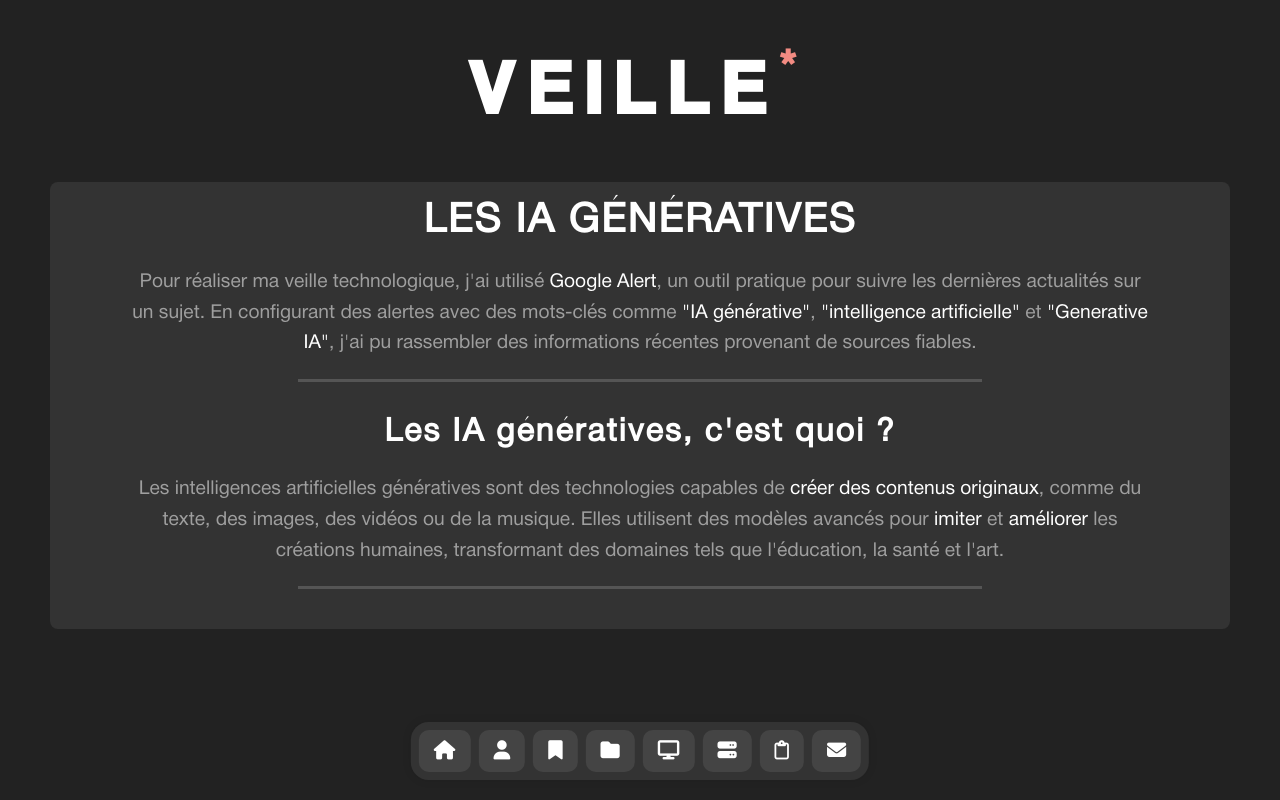
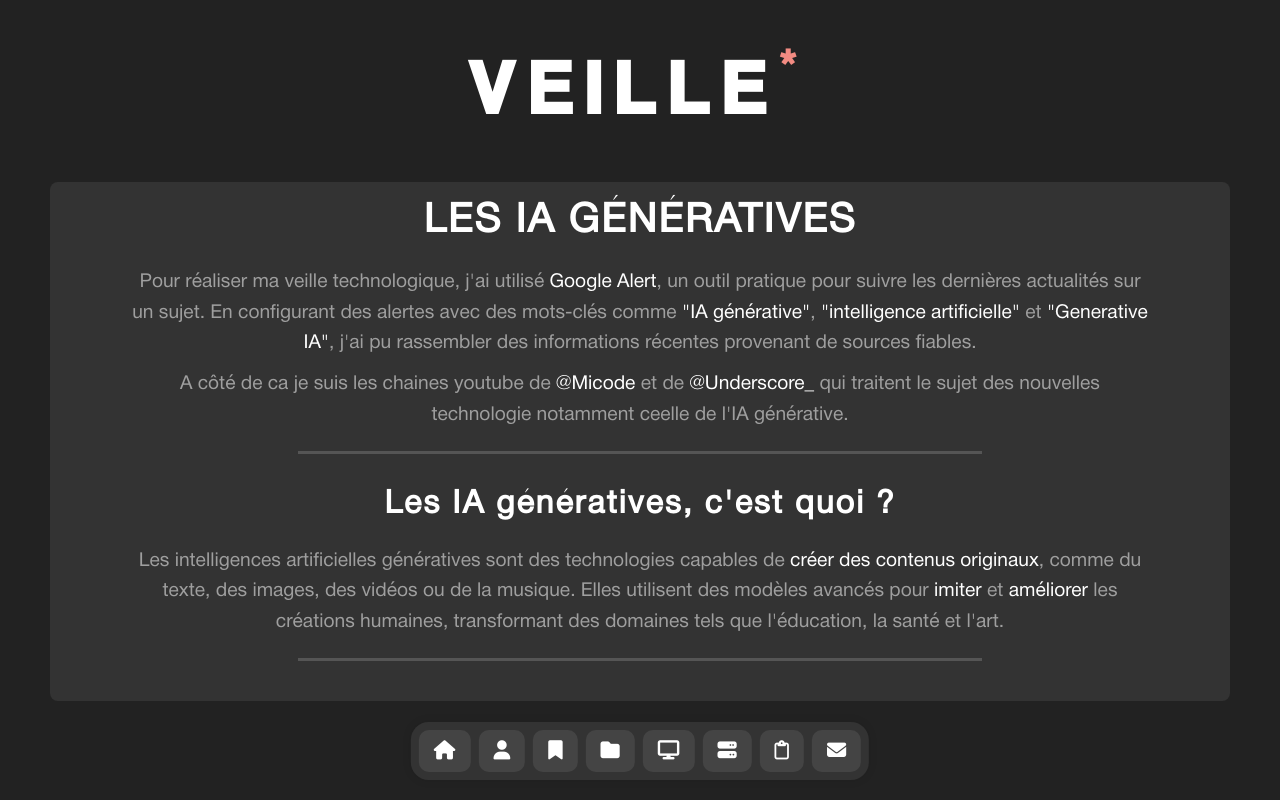
Before and after one commit to tompernet2/tompernet2.github.io, a plain HTML site: page veille.html in a window 1280 px wide. Shown: the top 800 px of the page. Drawn offline with Linux system fonts and the light colour scheme.

Commit message:
Update veille.html

```diff
--- a/veille.html
+++ b/veille.html
@@ -18,6 +18,7 @@
     <div class="headerVeille">
         <h1>Les IA Génératives</h1>
         <p>Pour réaliser ma veille technologique, j'ai utilisé <span class="white">Google Alert</span>, un outil pratique pour suivre les dernières actualités sur un sujet. En configurant des alertes avec des mots-clés comme <span class="white">"IA générative"</span>, <span class="white">"intelligence artificielle"</span> et <span class="white">"Generative IA"</span>, j'ai pu rassembler des informations récentes provenant de sources fiables.</p>
+        <p>A côté de ca je suis les chaines youtube de <span class="white">@Micode</span> et de <span class="white">@Underscore_</span> qui traitent le sujet des nouvelles technologie notamment ceelle de l'IA générative.</p>
         <hr class="separatorVeille">
 
         <h2>Les IA génératives, c'est quoi ?</h2>
```
